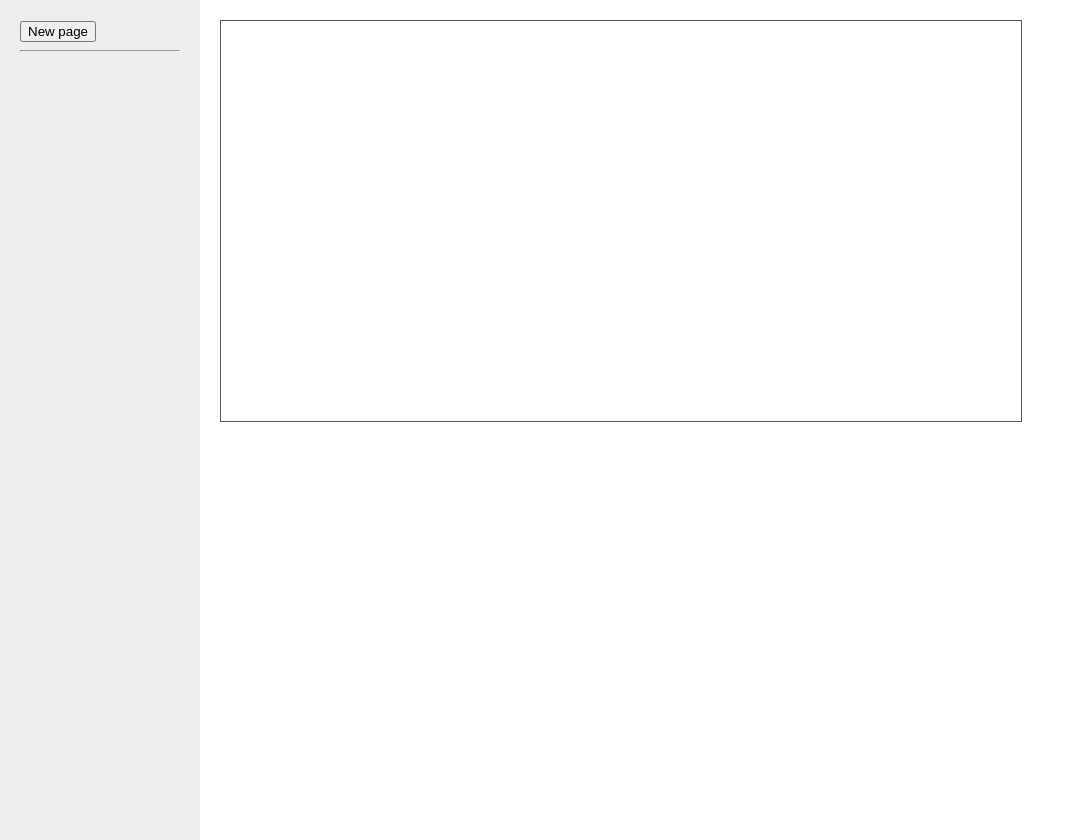
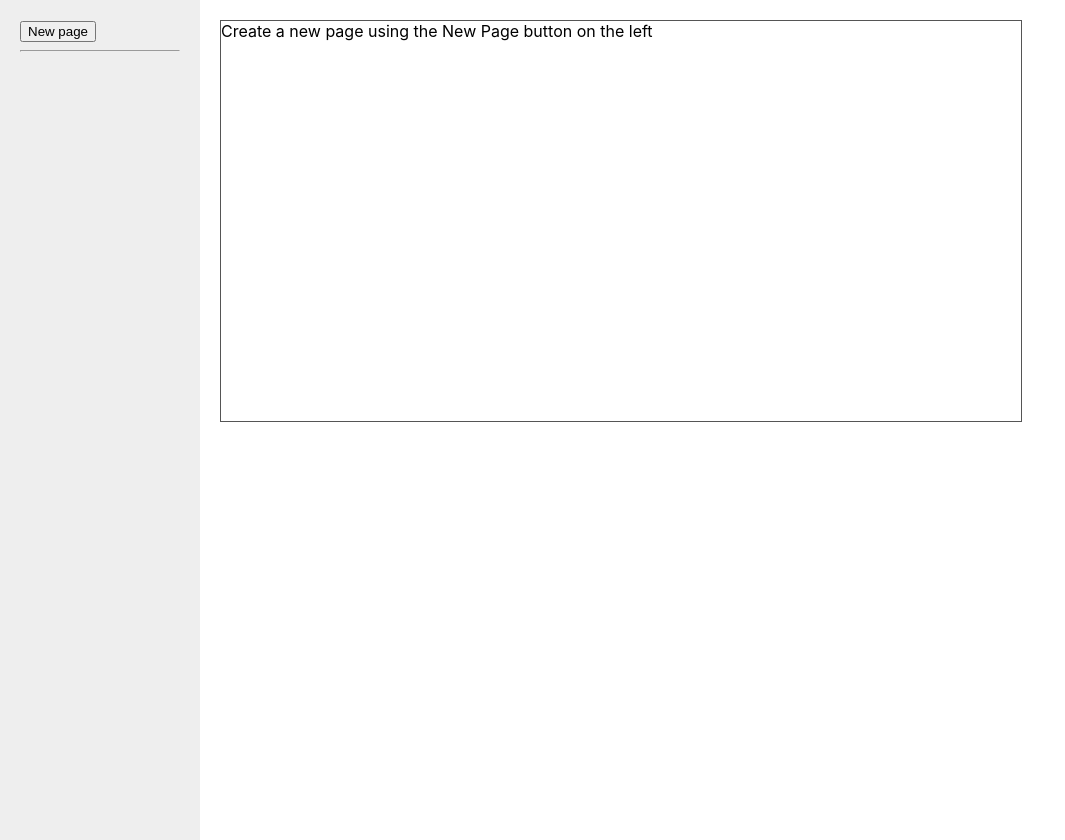
Before and after one commit to becdetat/sketchbook, a React (Create React App) app: page / in a window 1280 px wide. Shown: the whole page, without its empty margins (0-1065 px from the left). Built offline with nearby package versions, Linux system fonts and the light colour scheme.

Commit message:
Implement drawing and saving to local storage

```diff
--- a/src/components/DrawingSpace.js
+++ b/src/components/DrawingSpace.js
@@ -1,11 +1,85 @@
-import React from 'react';
+import React, { useRef, useEffect } from 'react';
 
 import './DrawingSpace.css';
 
-export default function DrawingSpace( { page } ) {
+function drawLineStart( ctx, position ) {
+  ctx.fillRect( position.x, position.y, 1, 1 );
+  ctx.beginPath();
+  ctx.moveTo( position.x, position.y );
+}
+
+function drawLineSegment( ctx, position ) {
+  ctx.lineTo( position.x, position.y );
+  ctx.stroke();
+}
+
+export default function DrawingSpace( props ) {
+  const { page, addLineToPage, addLineSegmentToPage } = props;
+  const canvasRef = useRef( null );
+  let drawing = false;
+
+  useEffect( () => {
+    if ( ! page ) {
+      return;
+    }
+
+    const ctx = getContext();
+
+    ctx.clearRect( 0, 0, canvasRef.current.width, canvasRef.current.height );
+
+    page.lines.forEach( line => {
+      drawLineStart( ctx, line[0] );
+      line.slice( 1 ).forEach( position => drawLineSegment( ctx, position ) );
+    } );
+  }, [ page ] )
+
+  const getPosition = ( e ) => {
+    const bounds = canvasRef.current.getBoundingClientRect();
+
+    return {
+      x: e.clientX - bounds.left,
+      y: e.clientY - bounds.top
+    };
+  }
+
+  const getContext = () => canvasRef.current.getContext( '2d' );
+
+  const handleOnMouseDown = e => {
+    drawing = true;
+
+    const position = getPosition( e );
+
+    addLineToPage( page.id, [ position ] );
+    drawLineStart( getContext(), position );
+  };
+  const handleOnMouseMove = e => {
+    if ( ! drawing ) {
+      return;
+    }
+
+    const position = getPosition( e );
+    const ctx = getContext();
+
+    addLineSegmentToPage( page.id, position );
+    drawLineSegment( ctx, position );
+  };
+  const handleOnMouseUp = e => {
+    drawing = false;
+  };
+
   return (
     <div className="drawing-space">
-      {page && page.title}
+      {page &&
+        <canvas
+          ref={canvasRef}
+          width={800}
+          height={400}
+          onMouseDown={handleOnMouseDown}
+          onMouseMove={handleOnMouseMove}
+          onMouseUp={handleOnMouseUp}
+        />
+      }
+      {!page && <span>Create a new page using the New Page button on the left</span>}
     </div>
   );
 }
--- a/src/components/Sidebar.js
+++ b/src/components/Sidebar.js
@@ -7,7 +7,7 @@ export default function Sidebar(props) {
   const {
     addPage,
     pages,
-    currentPage,
+    currentPageId,
     selectPage
   } = props;
 
@@ -30,7 +30,7 @@ export default function Sidebar(props) {
           <PageListItem
             key={index}
             page={page}
-            isCurrentPage={page === currentPage}
+            isCurrentPage={page.id === currentPageId}
             selectPage={selectPage}
           />
         ) ) }
--- a/src/containers/DrawingSpaceContainer.js
+++ b/src/containers/DrawingSpaceContainer.js
@@ -2,13 +2,25 @@ import DrawingSpace from '../components/DrawingSpace';
 import { connect } from 'react-redux';
 
 const mapStateToProps = function( state ) {
+  const page = !! state.app.pages
+               && state.app.pages.find( x => x.id === state.app.currentPageId );
+
   return {
-    page: state.currentPage
+    page
   };
 };
 
 const mapDispatchToProps = function( dispatch ) {
-  return {};
+  return {
+    addLineToPage: ( pageId, line ) => dispatch( {
+      type: 'ADD_LINE_TO_PAGE',
+      payload: { pageId, line }
+    } ),
+    addLineSegmentToPage: ( pageId, segment ) => dispatch( {
+      type: 'ADD_LINE_SEGMENT_TO_PAGE',
+      payload: { pageId, segment }
+    } )
+  };
 };
 
 export default connect(
--- a/src/containers/SidebarContainer.js
+++ b/src/containers/SidebarContainer.js
@@ -3,8 +3,8 @@ import { connect } from 'react-redux';
 
 const mapStateToProps = function( state ) {
   return {
-    pages: state.pages,
-    currentPage: state.currentPage
+    pages: state.app.pages,
+    currentPageId: state.app.currentPageId,
   };
 };
 
--- a/src/domain/Page.js
+++ b/src/domain/Page.js
@@ -1,5 +1,7 @@
 export default class Page {
-  constructor( title /* , drawing space things */ ) {
+  constructor( id, title ) {
+    this.id = id;
     this.title = title;
+    this.lines = [];
   }
 }
--- /dev/null
+++ b/src/reducers/app.js
@@ -0,0 +1,73 @@
+import Page from '../domain/Page';
+import maxBy from 'lodash/maxBy';
+
+const initialState = {
+  pages: [],
+  currentPageId: null
+};
+
+function getStateUpdatedWithPage( state, page ) {
+  return {
+    ...state,
+    pages: [
+      ...state.pages.slice( 0, state.pages.indexOf( page ) ),
+      page,
+      ...state.pages.slice( state.pages.indexOf( page ) + 1 )
+    ]
+  };
+}
+
+function getNewId( pages ) {
+  const lastPage = maxBy( pages, x => x.id );
+
+  if ( lastPage === undefined ) {
+    return 0;
+  }
+
+  return lastPage.id + 1;
+}
+
+export default function( state = initialState, action ) {
+  switch ( action.type ) {
+    case 'SELECT_PAGE':
+      const { page } = action.payload;
+
+      return {
+        ...state,
+        currentPageId: page.id
+      };
+    case 'ADD_PAGE':
+      const { title } = action.payload;
+      const newId = getNewId( state.pages );
+      const newPage = new Page( newId, title );
+
+      return {
+        ...state,
+        pages: [
+          ...state.pages,
+          newPage
+        ],
+        currentPageId: newPage.id
+      };
+    case 'ADD_LINE_TO_PAGE': {
+      const { line, pageId } = action.payload;
+      const page = state.pages.find( x => x.id === pageId );
+
+      page.lines.push( line );
+
+      const newState = getStateUpdatedWithPage( state, page );
+
+      return newState
+    }
+    case 'ADD_LINE_SEGMENT_TO_PAGE': {
+      const { pageId, segment } = action.payload;
+      const page = state.pages.find( x => x.id === pageId );
+
+      page.lines[ page.lines.length - 1 ].push( segment );
+
+      return getStateUpdatedWithPage( state, page );
+    }
+    default:
+      return state;
+  }
+};
--- a/src/reducers/currentPage.js
+++ /dev/null
@@ -1,12 +0,0 @@
-const initialState = null;
-
-export default function( state = initialState, action ) {
-  switch ( action.type ) {
-    case 'SELECT_PAGE':
-      const { page } = action.payload;
-
-      return page;
-    default:
-      return state;
-  }
-}
--- a/src/reducers/index.js
+++ b/src/reducers/index.js
@@ -1,8 +1,6 @@
 import { combineReducers } from 'redux';
-import pages from './pages';
-import currentPage from './currentPage';
+import app from './app';
 
 export default combineReducers( {
-  pages,
-  currentPage,
+  app,
 } );
--- a/src/reducers/pages.js
+++ /dev/null
@@ -1,19 +0,0 @@
-import Page from '../domain/Page';
-
-const initialState = [];
-
-export default function( state = initialState, action ) {
-  console.log(state, action)
-  switch ( action.type ) {
-    case 'ADD_PAGE':
-      const { title } = action.payload;
-      const newPage = new Page( title );
-
-      return [
-        ...state,
-        newPage
-      ];
-    default:
-      return state;
-  }
-};
--- a/src/store.js
+++ b/src/store.js
@@ -10,7 +10,6 @@ const state = loadStateFromLocalStorage();
 const store = createStore( rootReducer, state );
 
 const saveState = () => {
-  console.log(store.getState())
   saveStateToLocalStorage( store.getState() );
   // This is where remote sync would be started
 };
```
Also changed, not shown: src/actions/pages.js (deleted, +0 -13 lines).
